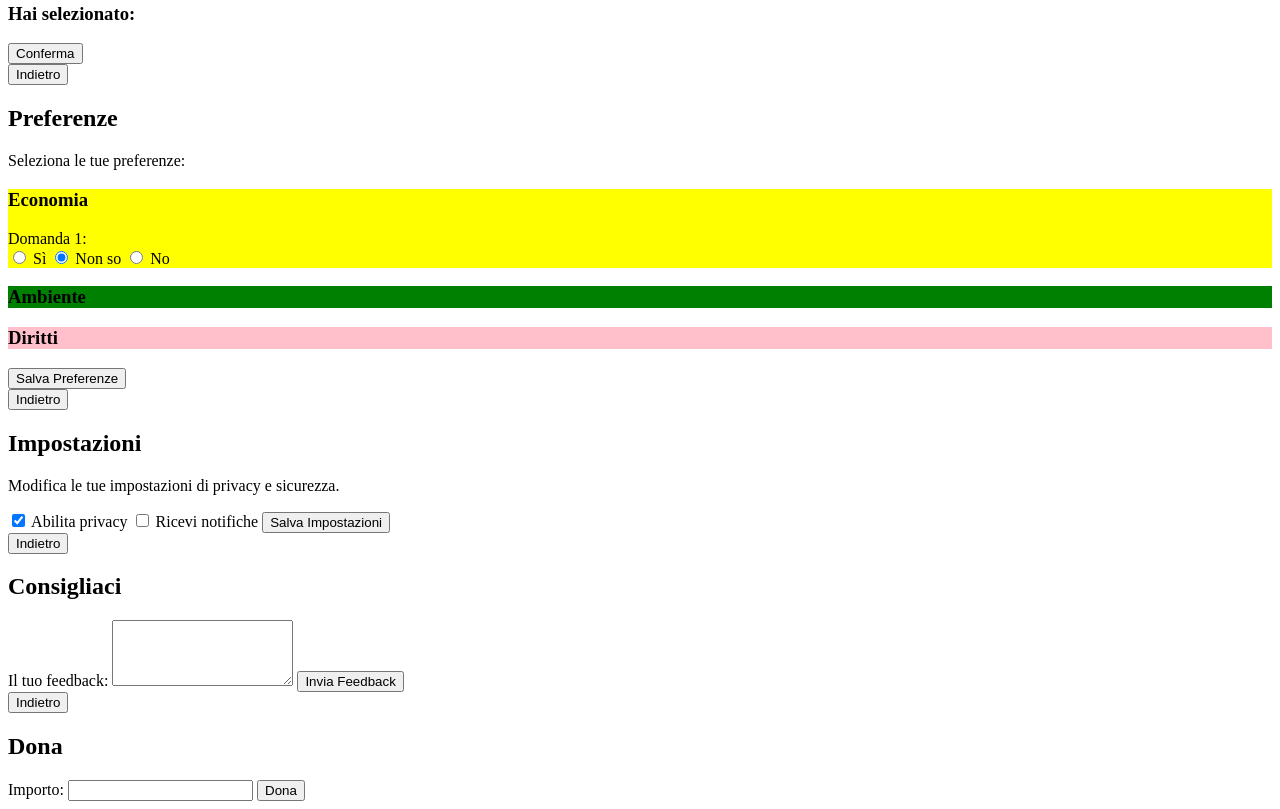
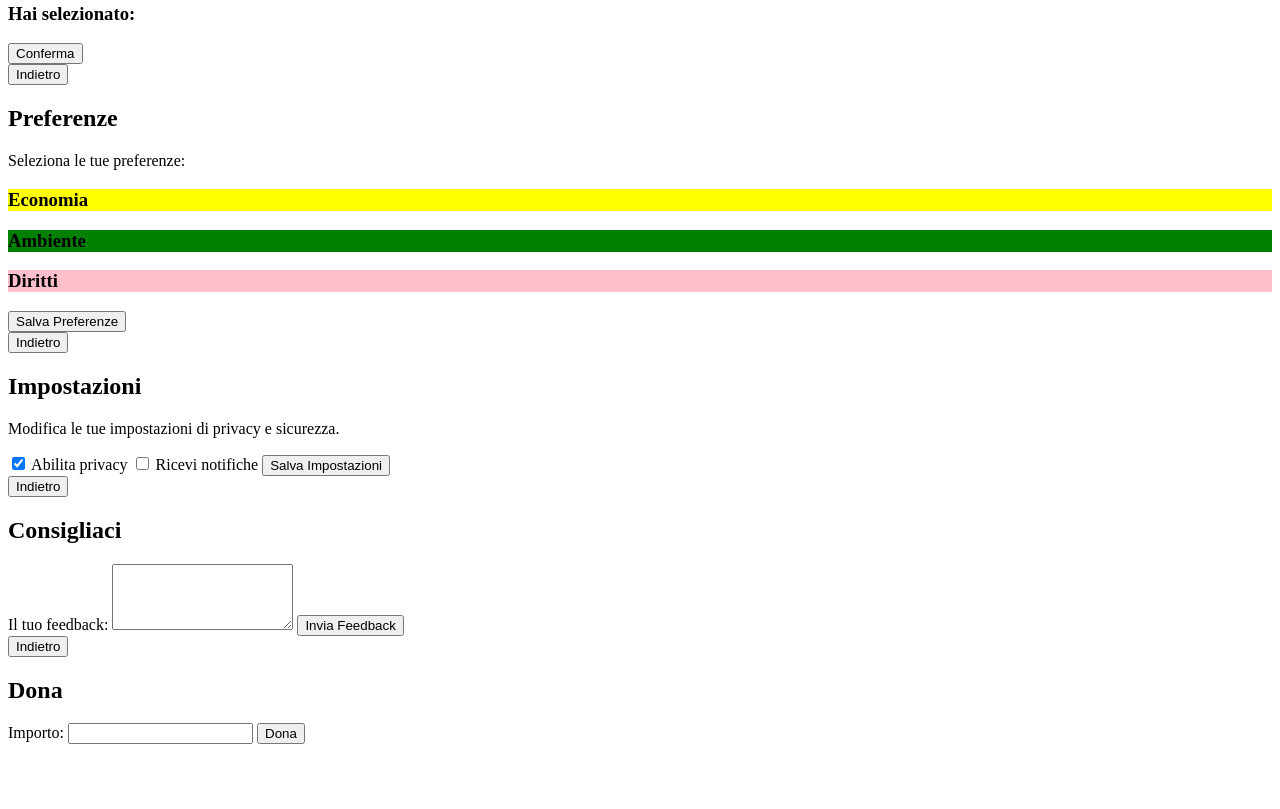
Before and after one commit to Nictolas/DEMOS, a website with bundled scripts: page public/index.html in a window 1280 px wide. Shown: the part 1226-2035 px from the top of the page. After the commit the page ends 1978 px from the top, so only its background shows below. Built offline with nearby package versions, Linux system fonts and the light colour scheme; files whose address does not match are found by name.

Commit message:
Update index.html

```diff
--- a/public/index.html
+++ b/public/index.html
@@ -205,17 +205,8 @@
         <div class="categoria" style="background-color: yellow;">
             <h3>Economia</h3>
               <div class="domanda">
-                <label for="economia1">Domanda 1:</label>
-                <div class="risposta">
-                    <label class="risposta-opzione" for="economia1-sì">
-                        <input type="radio" id="economia1-sì" name="economia1" value="sì"> Sì
-                    </label>
-                    <label class="risposta-opzione" for="economia1-non-so">
-                        <input type="radio" id="economia1-non-so" name="economia1" value="non so" checked> Non so
-                    </label>
-                    <label class="risposta-opzione" for="economia1-no">
-                        <input type="radio" id="economia1-no" name="economia1" value="no"> No
-                    </label>
+                <!-- Mettere domande -->
+
                 </div>
             </div>
             <!-- Aggiungi altre 4 domande per Economia -->
```
